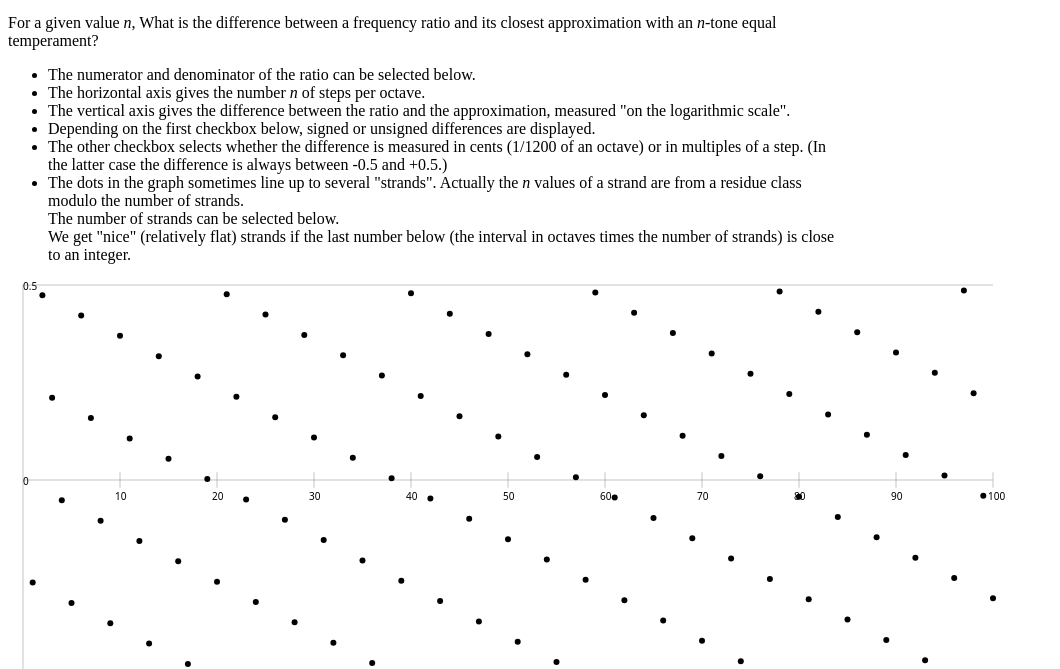
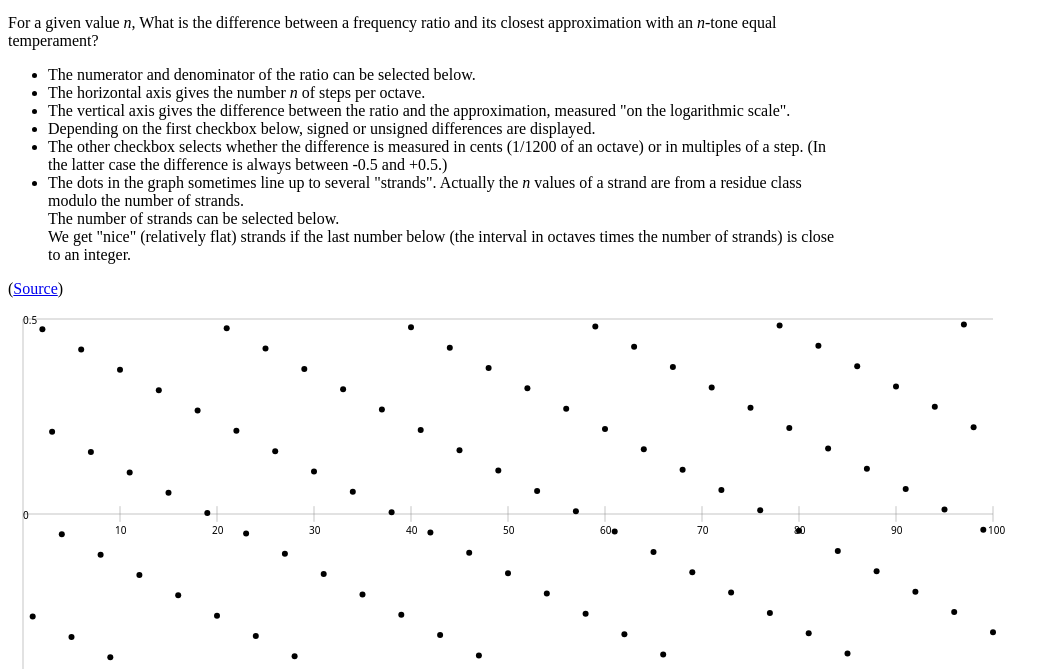
Before and after one commit to hcschuetz/interval-approximation, a website built with Vite: page index.html in a window 1280 px wide. Shown: the part 137-806 px from the top of the page, without its empty margins (0-1060 px from the left). Built offline with nearby package versions, Linux system fonts and the light colour scheme.

Commit message:
minor html changes; built

```diff
--- a/index.html
+++ b/index.html
@@ -2,7 +2,7 @@
 <html lang="en">
   <head>
     <meta charset="UTF-8" />
-    <link rel="icon" type="image/svg+xml" href="/vite.svg" />
+    <link rel="shortcut icon" href="favicon.ico" type="image/x-icon">
     <meta name="viewport" content="width=device-width, initial-scale=1.0" />
     <title>Interval Approximation</title>
     <style>
@@ -60,6 +60,8 @@
         is close to an integer.
       </li>
     </ul>
+    <p>(<a href="https://github.com/hcschuetz/interval-approximation"
+      target="_blank" rel="noopener noreferrer">Source</a>)</p>
 
     <canvas id="out" width="1000" height="400" style="margin-bottom: 1em;"></canvas>
 
```
Also changed, not shown: dist/index.html.
